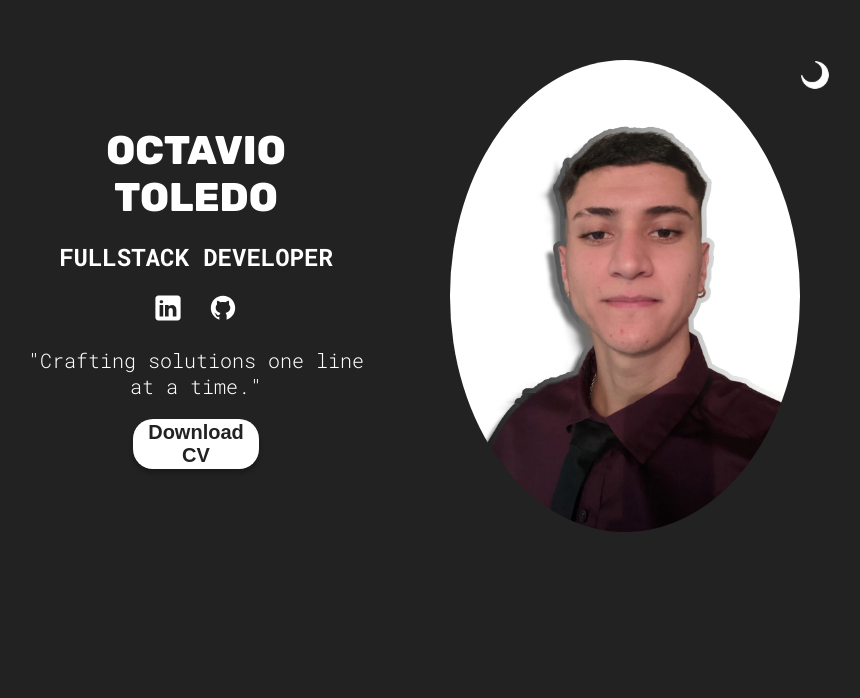
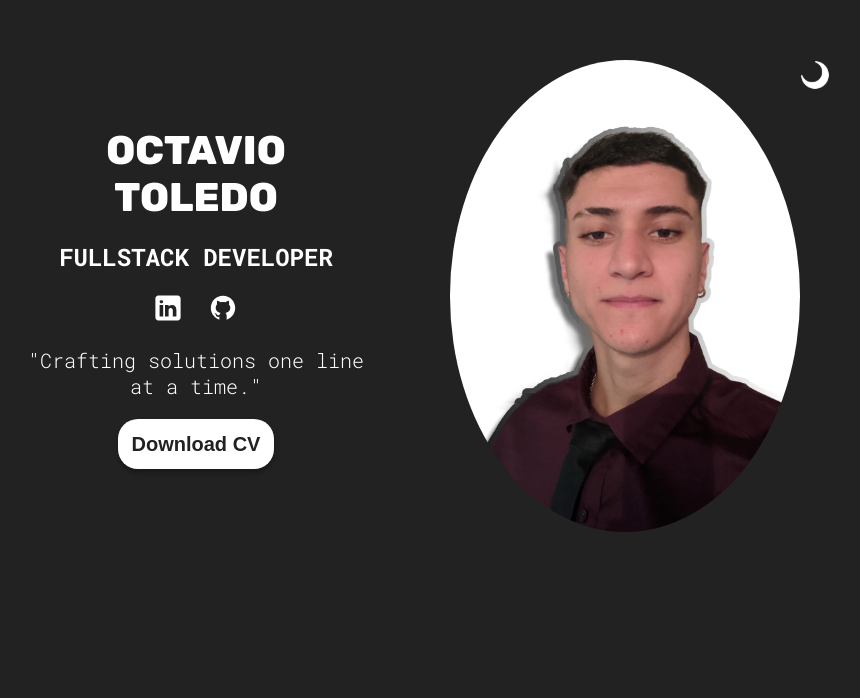
Before and after one commit to OctavioToledo/MyPortfolio, a React (Vite) app: page / in a window 1280 px wide. Shown: the part 102-800 px from the top of the page, without its empty margins (232-1092 px from the left). Built offline with nearby package versions, Linux system fonts and the light colour scheme.

Commit message:
Button update

```diff
--- a/src/Sections/Hero/HeroStyles.module.css
+++ b/src/Sections/Hero/HeroStyles.module.css
@@ -49,7 +49,7 @@
     color: var(--btn-text-color);
     border: none;
     border-radius: 20px;
-    width: 126px;
+    width: 156px;
     height: 50px;
     font-size: 20px;
     font-weight: bold;
```
